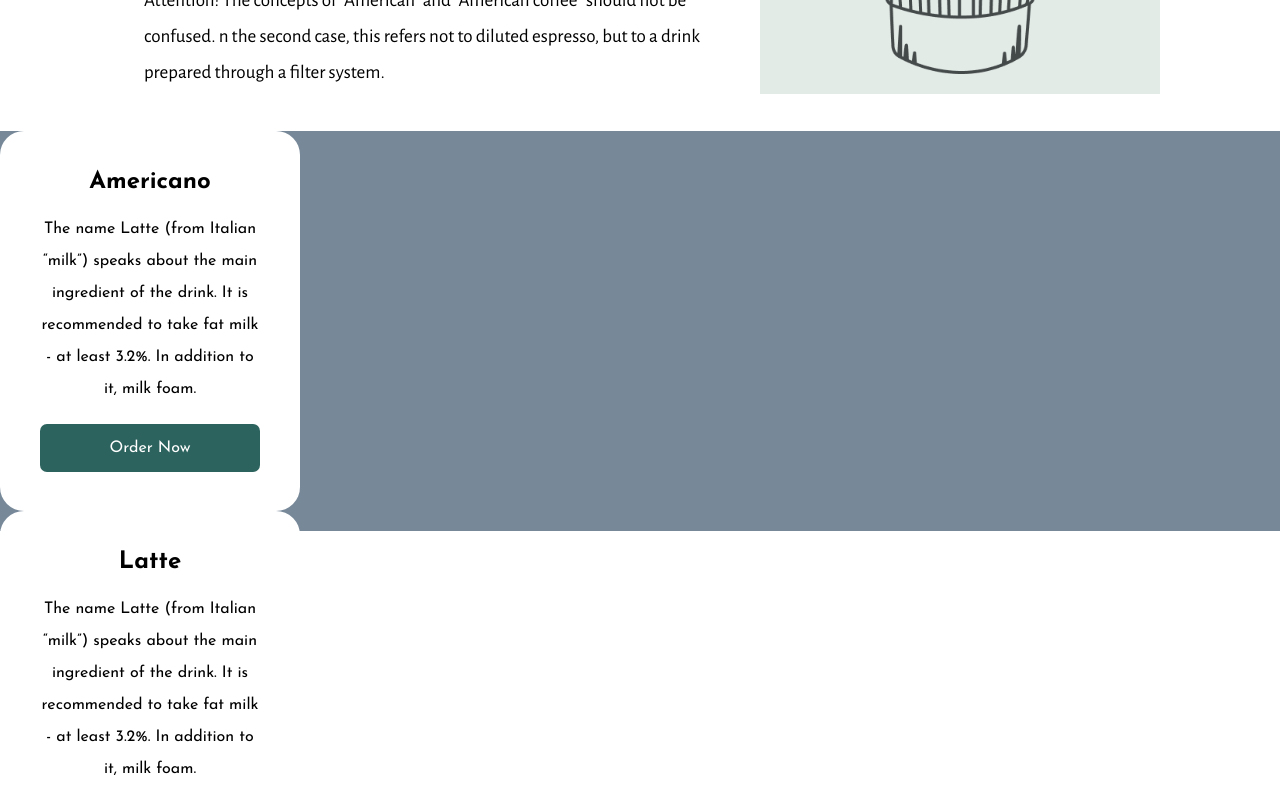
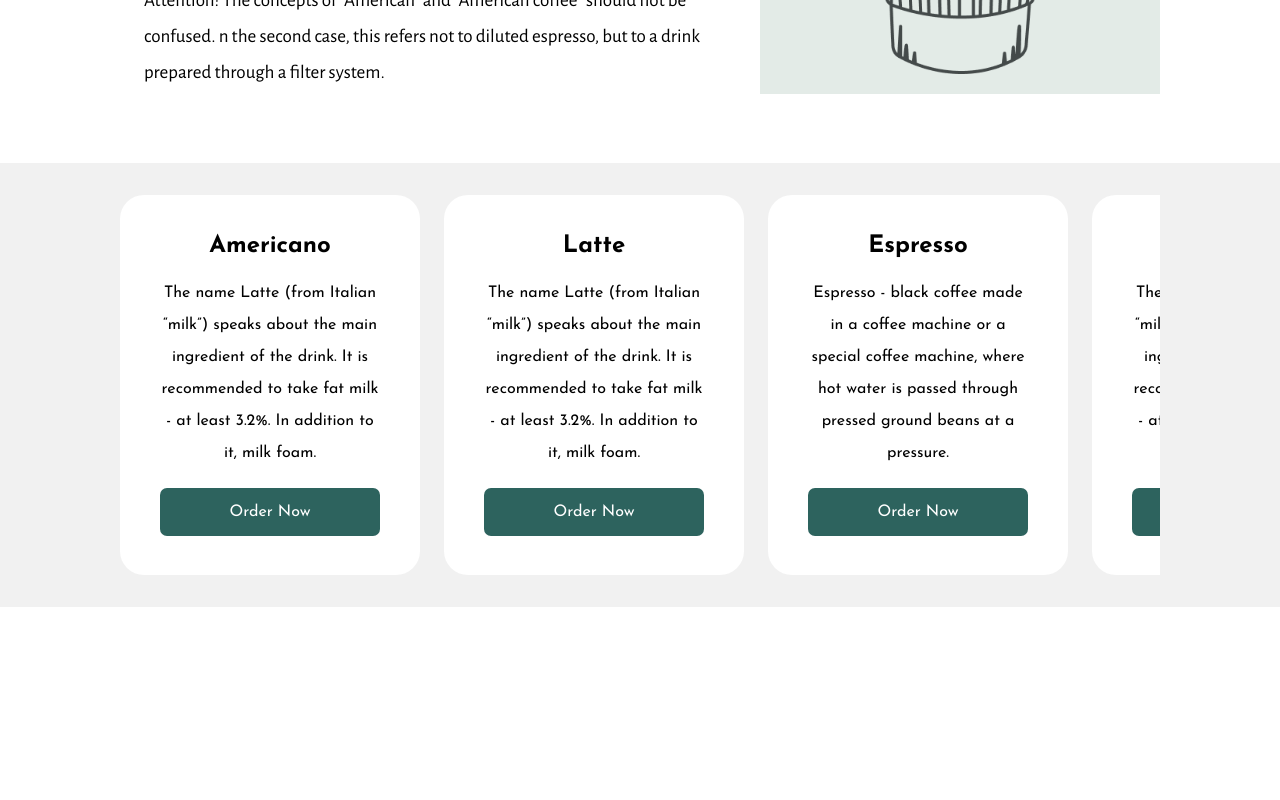
Before and after one commit to matiaspedelhez/react-coffee-webpage, a React (Create React App) app: page / in a window 1280 px wide. Shown: the part 1200-2000 px from the top of the page. After the commit the page ends 1839 px from the top, so only its background shows below. Built offline with nearby package versions, Linux system fonts and the light colour scheme; a web font is replaced by a local one.

Commit message:
Added slider

```diff
--- a/src/components/MenuSlider/MenuSlider.jsx
+++ b/src/components/MenuSlider/MenuSlider.jsx
@@ -1,12 +1,37 @@
 import React, { useRef, useEffect, useState } from "react";
-import motion from "framer-motion";
+import { motion } from "framer-motion";
 import "./MenuSlider.scss";
 import coffee_items from "../../coffee_items";
 import MenuSliderCard from "../MenuSliderCard/MenuSliderCard";
 
 function MenuSlider() {
+  // const [innerCarouselWidth, setInnerCarouselWidth] = useState(0);
+  const innerCarouselRef = useRef(null);
+
+  // useEffect(() => {
+  //   function handleInnerCarouselWidth() {
+  //     setInnerCarouselWidth(
+  //       innerCarouselRef.current.offsetWidth -
+  //         innerCarouselRef.current.scrollWidth
+  //     );
+  //   }
+  //   window.addEventListener("resize", handleInnerCarouselWidth);
+  //   handleInnerCarouselWidth();
+
+  //   return (_) => {
+  //     window.removeEventListener("resize", handleInnerCarouselWidth);
+  //   };
+  // });
+
   return (
     <div className="MenuSlider">
+      <motion.div className="carousel" whileTap={{ cursor: "grabbing" }}>
+        <motion.div
+          ref={innerCarouselRef}
+          drag="x"
+          dragConstraints={innerCarouselRef}
+          className="inner-carousel"
+        >
           {coffee_items.map((item) => {
             return (
               <MenuSliderCard
@@ -16,6 +41,8 @@ function MenuSlider() {
               />
             );
           })}
+        </motion.div>
+      </motion.div>
     </div>
   );
 }
--- a/src/components/MenuSlider/MenuSlider.scss
+++ b/src/components/MenuSlider/MenuSlider.scss
@@ -1,5 +1,29 @@
 .MenuSlider{
-    background-color: lightslategrey;
-    height: 25rem;
+    background-color: #F1F1F1;
+    height: 100%;
     width: 100%;
+    margin: 2rem 0;
+    padding: 2rem 0;
+    display: flex;
+    justify-content: center;
 }
+
+.inner-carousel{
+    display: flex;
+}
+
+.carousel{
+    overflow: hidden;
+    width: 100%;
+    cursor:grab;
+    margin: 0 32px 0 32px;
+}
+
+@media (min-width: 940px) {
+    .carousel{
+
+        margin: 0 120px 0 120px;
+        max-width: 1200px;
+
+    }
+}
--- a/src/components/MenuSliderCard/MenuSliderCard.jsx
+++ b/src/components/MenuSliderCard/MenuSliderCard.jsx
@@ -1,13 +1,14 @@
 import React from "react";
 import "./MenuSliderCard.scss";
+import { motion } from "framer-motion";
 
 function MenuSliderCard({ card_name, card_description }) {
   return (
-    <div className="MenuSliderCard">
+    <motion.div className="MenuSliderCard">
       <h2 className="menu-card-title">{card_name}</h2>
       <p className="menu-card-description">{card_description}</p>
       <p className="menu-card-button">Order Now</p>
-    </div>
+    </motion.div>
   );
 }
 
--- a/src/components/MenuSliderCard/MenuSliderCard.scss
+++ b/src/components/MenuSliderCard/MenuSliderCard.scss
@@ -1,6 +1,6 @@
 .MenuSliderCard{
     height: 320px;
-    width: 220px;
+    min-width: 220px;
     background-color: white;
     border-radius: 1.5rem;
     text-align: center;
@@ -8,7 +8,11 @@
     flex-direction: column;
     padding: 30px 40px;
     justify-content: space-around;
+    margin: 0 24px 0 0;
+
 }
+
+
 
 .menu-card-button{
     color:white;
```
Lines whose indentation alone changed are shown as unchanged.
